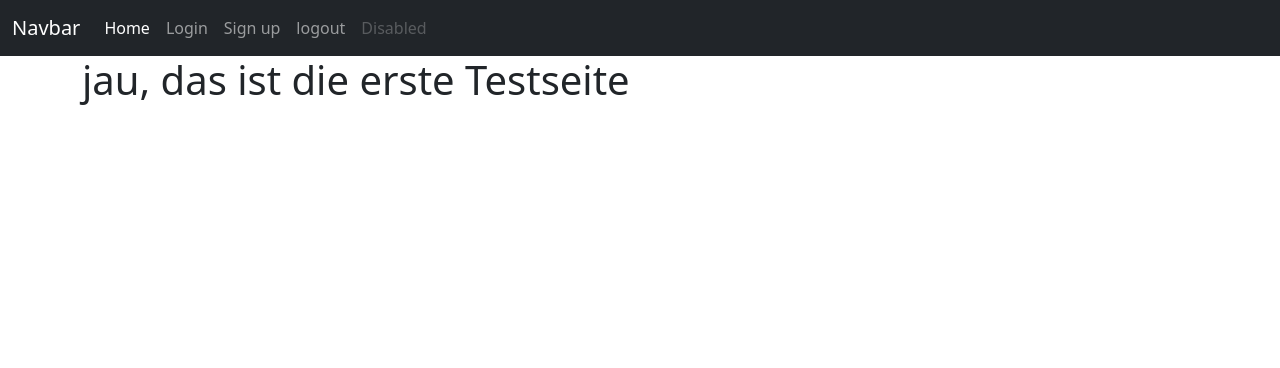
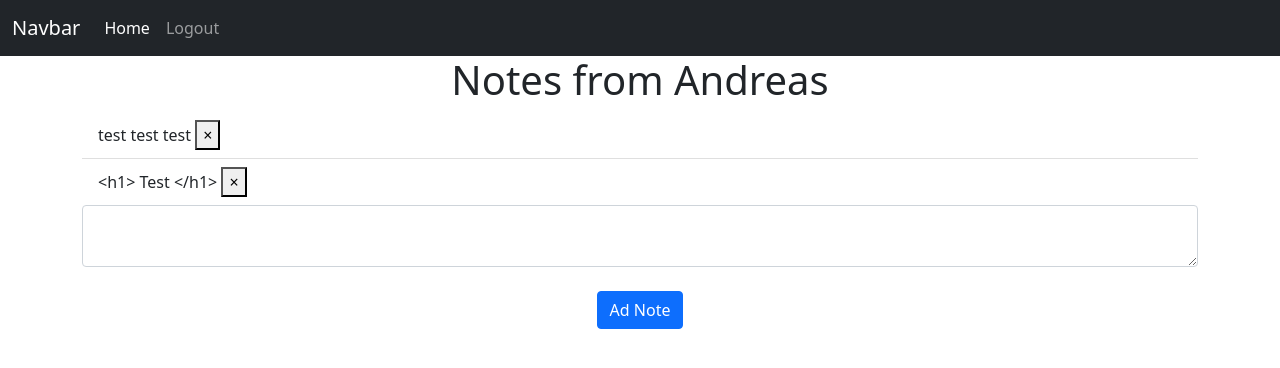
Before and after one commit to aboro72/flask-1, a Flask app: template website/templates/home.html in a window 1280 px wide. Shown: the top 368 px of the page. Run offline with Flask 2, Linux system fonts and the light colour scheme; the template is opened without the code that fills it: values that come from a table or form of the project are taken from there, others are empty; data comes from the database, SQL or seed files in the repository; both versions use the stored data as it was after the commit.

Commit message:
Login erstellt

```diff
--- a/website/models.py
+++ b/website/models.py
@@ -1,6 +1,7 @@
 from . import db
 from flask_login import UserMixin
 from sqlalchemy.sql import func
+
 
 class Note(db.Model):
     id = db.Column(db.Integer, primary_key=True)
--- a/website/static/index.js
+++ b/website/static/index.js
@@ -0,0 +1,8 @@
+function deleteNote(noteId) {
+    fetch('/delete-note', {
+        method: 'POST',
+        body: JSON.stringify({noteId: noteId})
+    }).then((_res) => {
+        window.location.href = "/";
+    });
+}
--- a/website/templates/base.html
+++ b/website/templates/base.html
@@ -16,22 +16,26 @@
       <span class="navbar-toggler-icon"></span>
     </button>
     <div class="collapse navbar-collapse" id="navbarNav">
+
       <ul class="navbar-nav">
+          {% if user.is_authenticated %}
         <li class="nav-item">
           <a class="nav-link active" id="home" href="/">Home</a>
         </li>
         <li class="nav-item">
-          <a class="nav-link" id="login" href="/login">Login</a>
+          <a class="nav-link" id="login" href="/logout">Logout</a>
         </li>
+          {% else %}
         <li class="nav-item">
           <a class="nav-link" id="SignUp" href="/sign-up">Sign up</a>
         </li>
         <li class="nav-item">
-          <a class="nav-link" id="logout" href="/logout">logout</a>
+          <a class="nav-link" id="logout" href="/login">Login</a>
         </li>
         <li class="nav-item">
           <a class="nav-link disabled" href="#" tabindex="-1" aria-disabled="true">Disabled</a>
         </li>
+          {% endif %}
       </ul>
     </div>
   </div>
--- a/website/templates/home.html
+++ b/website/templates/home.html
@@ -1,5 +1,22 @@
 {% extends "base.html" %}
 {% block title %}-Change-{% endblock %}
 {% block content %}
-<h1> jau, das ist die erste Testseite</h1>
+<h1 align=center>Notes from {{ user.firstname }}</h1>
+    <ul class="list-group list-group-flush" id="notes">
+    {% for note in user.notes %}
+        <li class="list-group-item">
+            {{ note.data }}
+        <button type="button" class="close" onClick="deletNote({{ note.id }})">
+            <span aria-hidden="true">&times;</span>
+        </button>
+        </li>
+    {% endfor %}
+    </ul>
+    <form method="POST">
+        <textarea class="form-control" id="note" name="note"></textarea>
+        <div align="center">
+            <br />
+            <button type="submit" class="btn btn-primary">Ad Note</button>
+        </div>
+    </form>
 {% endblock %}
```
Also changed, not shown: website/__init__.py (+10 -0 lines), website/auth.py (+9 -3 lines), website/config.py (added, +10 -0 lines), website/views.py (+32 -3 lines), website/database.db.
